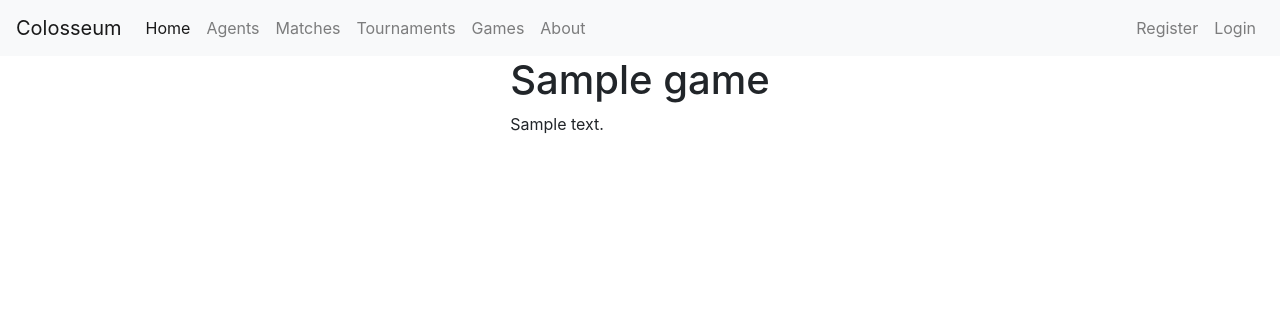
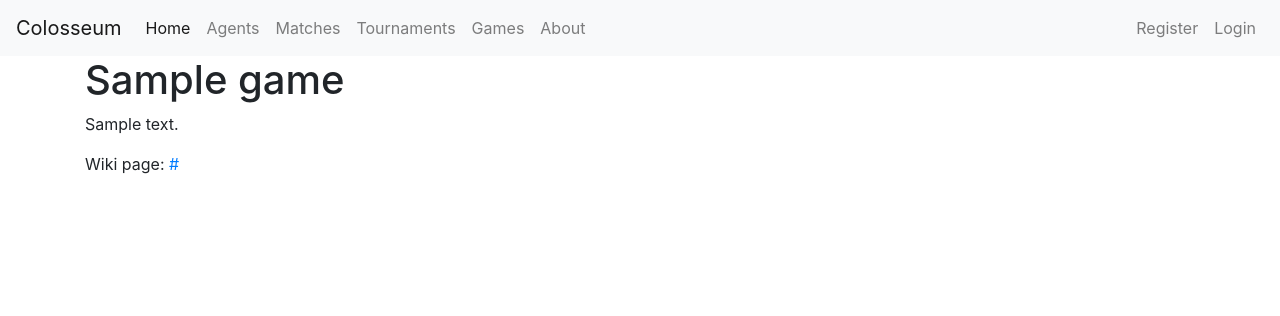
Before and after one commit to h3nnn4n/colosseum_website, a Django app: page /games/00000000-0000-0000-0000-000000000001/ in a window 1280 px wide. Shown: the top 316 px of the page. Run offline with Django 3.2, Linux system fonts and the light colour scheme; tables that the repository leaves empty hold one stand-in row (values such as "Sample post"); parts of the project's set-up code (start-up, migrations or seed data) failed here and were passed over; some libraries are stand-ins or nearby versions.

```diff
--- a/app/templates/games/detail.html
+++ b/app/templates/games/detail.html
@@ -3,14 +3,24 @@
 {% block content %}
 
 <div class="container">
-  <div class="row justify-content-md-center">
-    <div class="col-md-auto">
+  <div class="row">
+    <div class="col">
       <h1>{{ object.name }}</h1>
       <p>
         {{ object.short_description }}
       </p>
     </div>
   </div>
+
+  {% if object.wiki_url %}
+  <div class="row">
+    <div class="col">
+      <p>
+        Wiki page: <a href="{{ object.wiki_url }}"> {{ object.wiki_url }} </a>
+      </p>
+    </div>
+  </div>
+  {% endif %}
 </div>
 
 {% endblock %}
```
Also changed, not shown: app/templates/games/index.html (+7 -0 lines).
